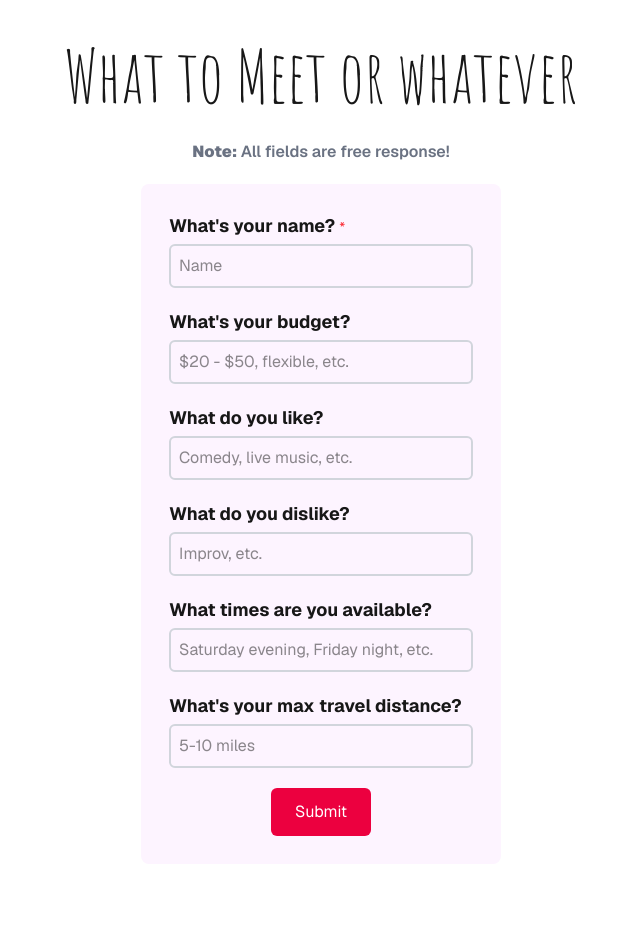
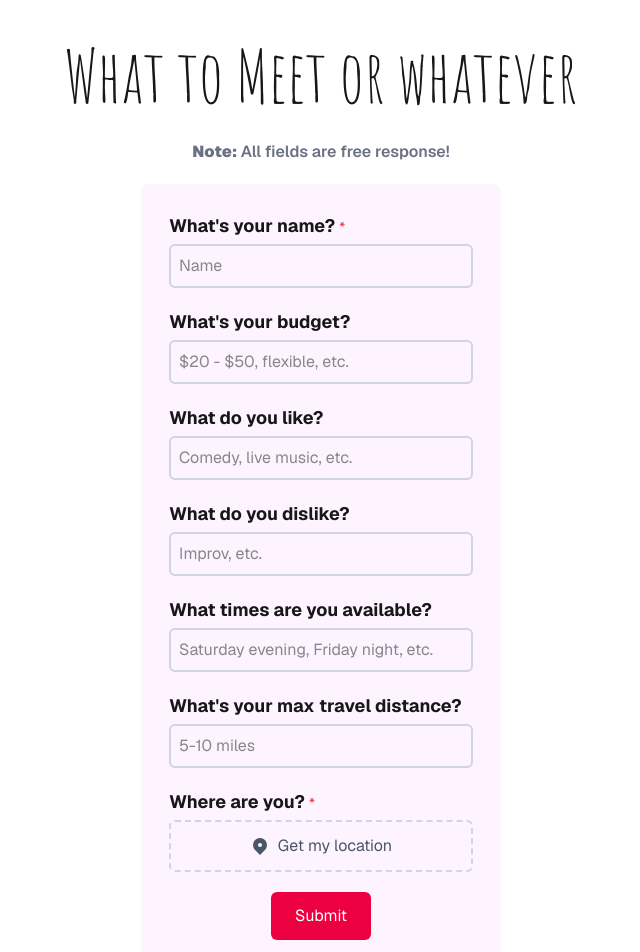
Before and after one commit to Bongs237/diamondhacks, a Next.js app: page /join/1 in a window 1280 px wide. Shown: the top 952 px of the page, without its empty margins (319-959 px from the left). Before the commit the page ends 904 px from the top, so only its background shows below. Built offline with nearby package versions, Linux system fonts and the light colour scheme.

Commit message:
Add location

```diff
--- a/app/join/[id]/page.tsx
+++ b/app/join/[id]/page.tsx
@@ -1,6 +1,6 @@
 "use client";
 
-import { useState } from "react";
+import { useState, useCallback } from "react";
 import { Amatic_SC } from "next/font/google";
 import router from "next/router";
 import { useParams } from "next/navigation";
@@ -17,7 +17,7 @@ const FIELDS = [
     key: "name",
     label: "What's your name?",
     placeholder: "Name",
-    type: "text" as const,
+    type: "text",
     required: true,
     validate: (v: string) => (v.trim().length === 0 ? "Name is required" : ""),
   },
@@ -25,7 +25,7 @@ const FIELDS = [
     key: "budget",
     label: "What's your budget?",
     placeholder: "$20 - $50, flexible, etc.",
-    type: "text" as const,
+    type: "text",
     required: false,
     validate: () => "",
   },
@@ -33,7 +33,7 @@ const FIELDS = [
     key: "likes",
     label: "What do you like?",
     placeholder: "Comedy, live music, etc.",
-    type: "text" as const,
+    type: "text",
     required: false,
     validate: () => "",
   },
@@ -41,7 +41,7 @@ const FIELDS = [
     key: "dislikes",
     label: "What do you dislike?",
     placeholder: "Improv, etc.",
-    type: "text" as const,
+    type: "text",
     required: false,
     validate: () => "",
   },
@@ -49,7 +49,7 @@ const FIELDS = [
     key: "available_times",
     label: "What times are you available?",
     placeholder: "Saturday evening, Friday night, etc.",
-    type: "text" as const,
+    type: "text",
     required: false,
     validate: () => "",
   },
@@ -57,10 +57,17 @@ const FIELDS = [
     key: "distance",
     label: "What's your max travel distance?",
     placeholder: "5-10 miles",
-    type: "text" as const,
+    type: "text",
     required: false,
     validate: () => "",
   },
+  {
+    key: "location",
+    label: "Where are you?",
+    type: "location",
+    required: true,
+    validate: (v: string) => (v.trim().length === 0 ? "Location is required" : ""),
+  }
 ];
 
 export default function Join() {
@@ -69,8 +76,56 @@ export default function Join() {
   );
   const [errors, setErrors] = useState<Record<string, string>>({});
   const [touched, setTouched] = useState<Record<string, boolean>>({});
+  const [locationCity, setLocationCity] = useState<string>("");
+  const [locationLoading, setLocationLoading] = useState(false);
+  const [locationError, setLocationError] = useState<string>("");
 
   const { id } = useParams();
+
+  const handleGetLocation = useCallback(() => {
+    if (!navigator.geolocation) {
+      setLocationError("Geolocation is not supported by your browser");
+      return;
+    }
+    setLocationLoading(true);
+    setLocationError("");
+    navigator.geolocation.getCurrentPosition(
+      async (position) => {
+        const { latitude, longitude } = position.coords;
+        const coordStr = `${latitude},${longitude}`;
+        setValues((prev) => ({ ...prev, location: coordStr }));
+        setTouched((prev) => ({ ...prev, location: true }));
+        setErrors((prev) => ({ ...prev, location: "" }));
+        try {
+          const res = await fetch(
+            `https://nominatim.openstreetmap.org/reverse?lat=${latitude}&lon=${longitude}&format=json`,
+            { headers: { "Accept-Language": "en" } }
+          );
+          const data = await res.json();
+          const city =
+            data.address?.city ||
+            data.address?.town ||
+            data.address?.village ||
+            data.address?.county ||
+            "Unknown location";
+          const state = data.address?.state || "";
+          setLocationCity(state ? `${city}, ${state}` : city);
+        } catch {
+          setLocationCity(`${latitude.toFixed(4)}, ${longitude.toFixed(4)}`);
+        }
+        setLocationLoading(false);
+      },
+      (err) => {
+        setLocationLoading(false);
+        setLocationError(
+          err.code === err.PERMISSION_DENIED
+            ? "Location permission denied"
+            : "Unable to get your location"
+        );
+      },
+      { enableHighAccuracy: false, timeout: 10000 }
+    );
+  }, []);
 
   const handleChange = (key: string, raw: string) => {
     let val = raw;
@@ -137,6 +192,45 @@ export default function Join() {
                 {field.label}
                 {field.required && <span className="text-sm font-normal text-red-500 ml-1">*</span>}
               </label>
+              {field.type === "location" ? (
+                <div className="flex flex-col gap-2">
+                  <button
+                    type="button"
+                    onClick={handleGetLocation}
+                    disabled={locationLoading}
+                    className="flex items-center justify-center gap-2 border-2 border-dashed border-gray-300 rounded-md p-3 text-gray-600 hover:border-blue-400 hover:text-blue-600 transition-colors cursor-pointer disabled:opacity-50 disabled:cursor-not-allowed"
+                  >
+                    {locationLoading ? (
+                      <>
+                        <svg className="animate-spin h-5 w-5" viewBox="0 0 24 24" fill="none">
+                          <circle className="opacity-25" cx="12" cy="12" r="10" stroke="currentColor" strokeWidth="4" />
+                          <path className="opacity-75" fill="currentColor" d="M4 12a8 8 0 018-8V0C5.373 0 0 5.373 0 12h4z" />
+                        </svg>
+                        Getting location...
+                      </>
+                    ) : (
+                      <>
+                        <svg xmlns="http://www.w3.org/2000/svg" className="h-5 w-5" viewBox="0 0 20 20" fill="currentColor">
+                          <path fillRule="evenodd" d="M5.05 4.05a7 7 0 119.9 9.9L10 18.9l-4.95-4.95a7 7 0 010-9.9zM10 11a2 2 0 100-4 2 2 0 000 4z" clipRule="evenodd" />
+                        </svg>
+                        {locationCity ? "Update my location" : "Get my location"}
+                      </>
+                    )}
+                  </button>
+                  {locationCity && (
+                    <p className="text-sm text-green-700 font-medium text-center">
+                      {locationCity}
+                    </p>
+                  )}
+                  {locationError && (
+                    <p className="text-red-500 text-sm">{locationError}</p>
+                  )}
+                  {touched[field.key] && errors[field.key] && !locationError && (
+                    <p className="text-red-500 text-sm">{errors[field.key]}</p>
+                  )}
+                </div>
+              ) : (
+                <>
                   <input
                     type={field.type}
                     placeholder={field.placeholder}
@@ -151,6 +245,8 @@ export default function Join() {
                   />
                   {touched[field.key] && errors[field.key] && (
                     <p className="text-red-500 text-sm">{errors[field.key]}</p>
+                  )}
+                </>
               )}
             </div>
           ))}
```
Lines whose indentation alone changed are shown as unchanged.
